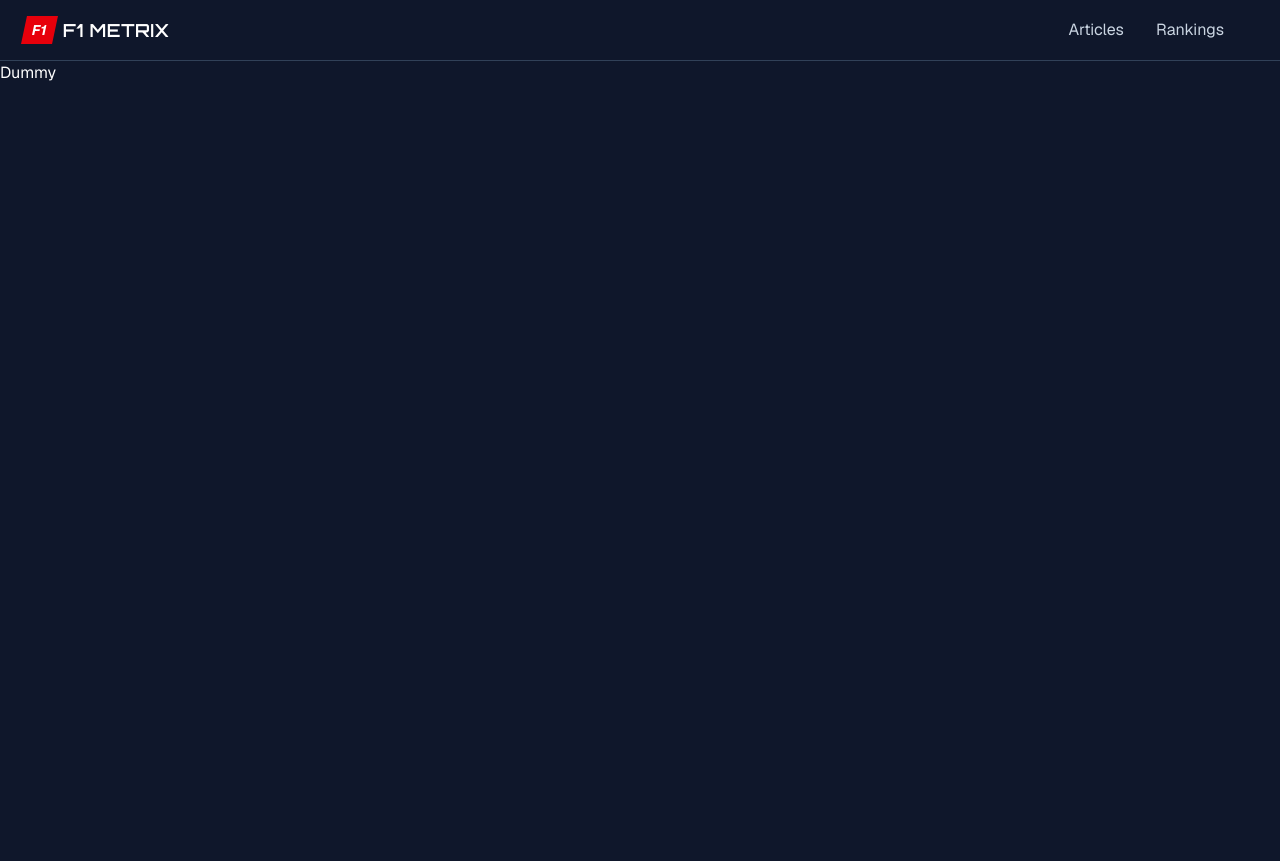
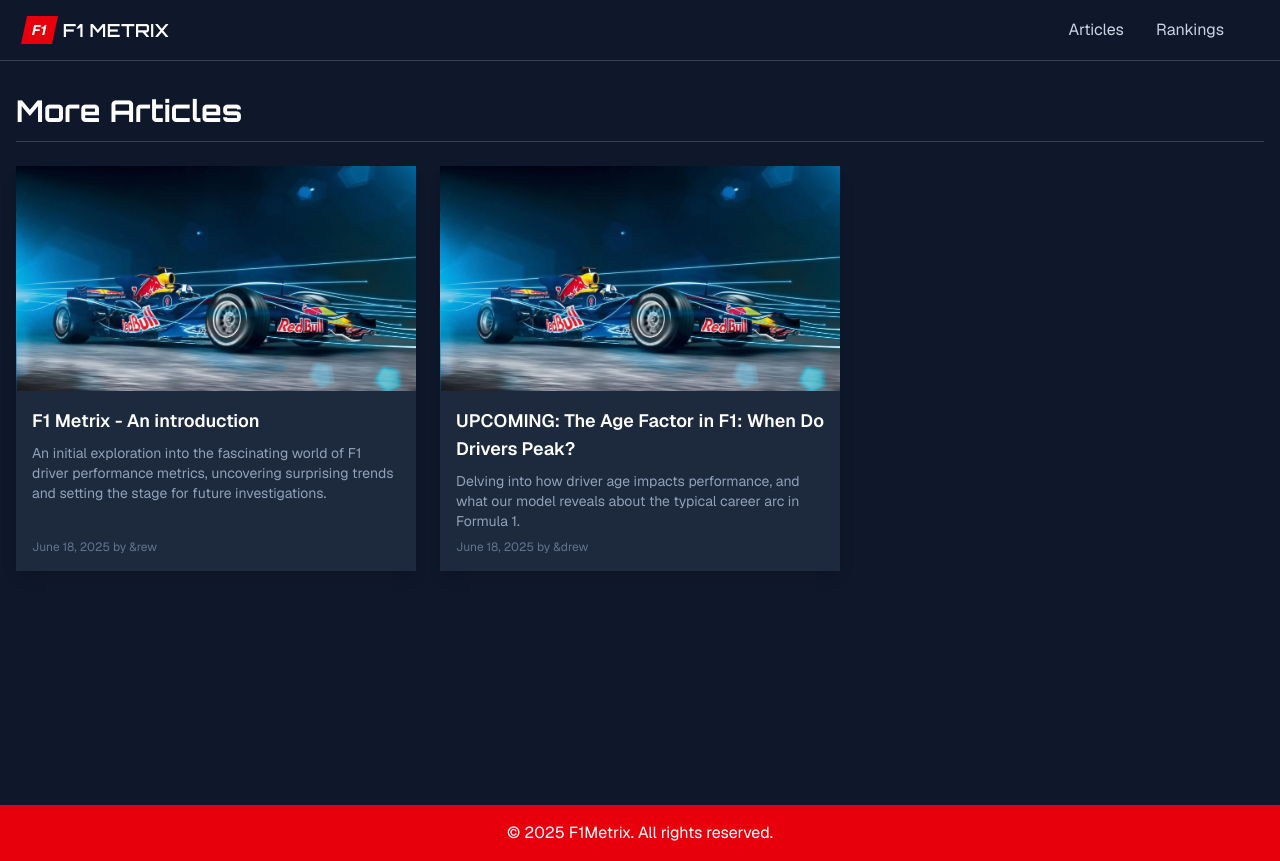
Before and after one commit to PAndreew/f1-metrix-front, a Next.js app: page /articles in a window 1280 px wide. Built offline with nearby package versions, Linux system fonts and the light colour scheme.

Commit message:
Correct some links and generated stuff in the article

```diff
--- a/src/app/articles/page.tsx
+++ b/src/app/articles/page.tsx
@@ -1,10 +1,55 @@
+// app/page.tsx
+import prisma from '@/lib/prisma';
+import { getAllArticlesMetadata, ArticleMetadata } from '@/lib/mdx'; // Ensure path is correct
+import { Footer } from '@/components/footer'; // Ensure path is correct
+import { ArticlePreviewCard } from '@/components/article-preview-card'; // Ensure path is correct
+import { RankingSidebar } from '@/components/ranking-sidebar'; // Ensure path is correct
+import { DriverYearlyPerformanceRankings } from '@prisma/client';
 
+async function getArticles(count?: number): Promise<ArticleMetadata[]> {
+  return getAllArticlesMetadata(count); // This already sorts by date
+}
 
-export default async function ArticlesIndexPage() {
+async function getYtdRankings(year: number, count: number = 5): Promise<DriverYearlyPerformanceRankings[]> {
+  try {
+    const rankings = await prisma.driverYearlyPerformanceRankings.findMany({
+      where: { year: year },
+      orderBy: { yearly_rank: 'asc' },
+      take: count,
+    });
+    return rankings;
+  } catch (error) {
+    console.error("Failed to fetch YTD rankings:", error);
+    return [];
+  }
+}
+
+export default async function HomePage() {
+  const allArticles = await getArticles(); // Fetch all articles (or a larger number like 7-10)
+
+  // Articles for the grid, excluding the featured one
+  const moreArticles = allArticles.length > 0 ? allArticles.slice(0, 9) : []; // Show up to 6 more (2 rows of 3)
 
   return (
-    <div className="flex flex-col min-h-screen">
-      Dummy
+    // Note: Header is in RootLayout, Footer is here for flex-grow behavior of main
+    <div className="flex flex-col min-h-screen"> {/* This is from RootLayout's body */}
+      <main className="flex-grow container mx-auto px-4 py-8">
+
+        {/* More Articles Section */}
+        {moreArticles.length > 0 && (
+          <section>
+            <h2 className="text-3xl font-bold mb-6 text-center md:text-left border-b border-slate-700 pb-3 font-highlight">
+              More Articles
+            </h2>
+            <div className="grid grid-cols-1 sm:grid-cols-2 lg:grid-cols-3 gap-6">
+              {moreArticles.map((article) => (
+                <ArticlePreviewCard key={article.slug} article={article} />
+              ))}
+            </div>
+          </section>
+        )}
+      </main>
+      <Footer />
     </div>
   );
 }
--- a/src/components/header.tsx
+++ b/src/components/header.tsx
@@ -36,12 +36,12 @@ export function Header() {
           </div>
         </div>
         <nav className="flex items-center space-x-8">
-          <a href="#" className="text-slate-300 hover:text-white">
+          <Link href="/articles" className="text-slate-300 hover:text-white">
             Articles
-          </a>
-          <a href="#" className="text-slate-300 hover:text-white">
+          </Link>
+          <Link href="/rankings?year=2025" className="text-slate-300 hover:text-white">
             Rankings
-          </a>
+          </Link>
           <Button variant="outline" className="bg-red-600 border-slate-600 text-white hover:bg-red-700 hidden">
             SIGN IN
           </Button>
--- a/src/content/articles/f1-metrix-introduction.mdx
+++ b/src/content/articles/f1-metrix-introduction.mdx
@@ -55,8 +55,6 @@ The model then describes these Rankit Points as a combination of several key com
     *   **Customer Cars (`beta_customer`):** A specific adjustment for entries identified as "customer cars," an effect particularly relevant in earlier F1 eras (our model applies this between 1950-1980 if `is_customer_car_raw` is flagged).
 
 Mathematically, the expected performance (`μ`) for a driver in a race can be thought of (in a simplified way) as:
-Use code with caution.
-Mdx
 RankitPoints ~ Normal(μ, σ_e)
 μ = GlobalIntercept
 + (Driver_BaselineSkill + Driver_SkillTrend * Year)
@@ -67,7 +65,6 @@ RankitPoints ~ Normal(μ, σ_e)
 + Effect_of_NumDriversInRace
 + Effect_of_RaceCompetitiveness
 + Effect_of_CustomerCarStatus
-Generated code
 All these components are estimated simultaneously within a Bayesian framework using PyMC. The random effects for driver, team, and team-year (the terms like `Driver_BaselineSkill` and `Driver_SkillTrend`) are drawn from distributions whose variances and correlations are also estimated, allowing us to see, for example, if skilled drivers also tend to improve at a different rate. This dynamic approach, where effects can vary with time (the `Year` interaction), is crucial for capturing the evolving nature of F1 and is inspired by the variance functions discussed in the Bell et al. paper.
 
 ## Data: The Fuel for Our Engine
@@ -126,8 +123,6 @@ This journey of discovery is just beginning. We're incredibly excited to share o
 
 ## Join the Conversation!
 
-Thank you for joining us on this first lap into the world of data-driven Formula 1 analysis at **[Your Blog Name]**. We firmly believe that by combining robust statistical methods with a deep passion for the sport's rich history and intricate nuances, we can uncover fascinating stories that lie hidden within the data.
-
 This model, and its outputs, are intended as tools to spark discussion, challenge assumptions, and inspire further inquiry – not as the definitive last word on any debate. We eagerly await your thoughts, critiques, questions, and suggestions. What burning F1 questions would you like to see tackled with a data-driven lens?
 
 Stay tuned for our upcoming posts, where we'll start diving into specific results, rankings, and insights generated by our model!
```
